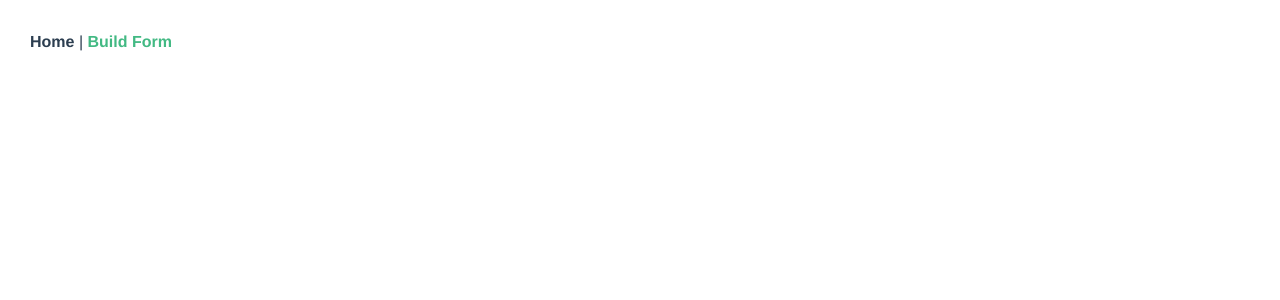
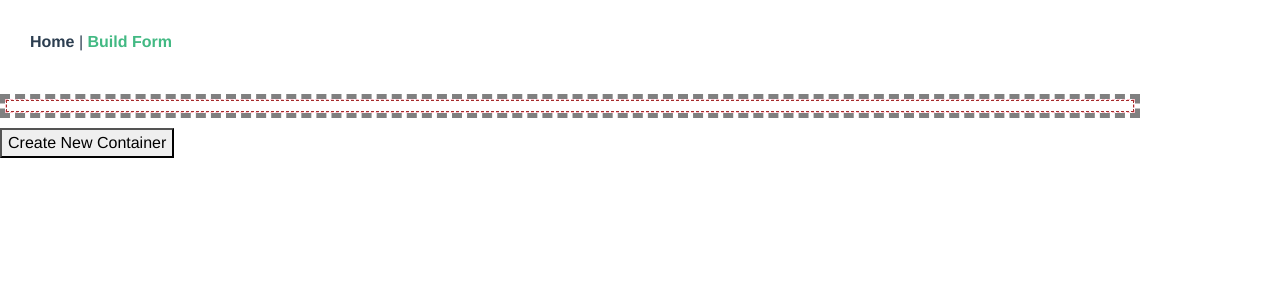
Before and after one commit to hirakumar/magicform, a Vue app: page /about in a window 1280 px wide. Both pictures are taken after a click on the button "Create New Container". Shown: the top 300 px of the page. Built offline with nearby package versions, Linux system fonts and the light colour scheme.

Commit message:
Removing Container and add container at last

```diff
--- a/src/components/Cols.vue
+++ b/src/components/Cols.vue
@@ -67,7 +67,9 @@ export default {
 	  clickCol : function(event){
 		  event.currentTarget.classList.add('active');
 		  this.$store.commit('setEditMode',true);
-		  this.$store.commit('setActiveEno',this.data.eno)
+		  this.$store.commit('setActiveEno',this.data.eno);
+       event.preventDefault();
+      event.stopPropagation();
 	  }
   },
   components:{
--- a/src/components/Container.vue
+++ b/src/components/Container.vue
@@ -1,6 +1,6 @@
 <template>
-  <b-container>
-  		<app-row :data="row" v-for="row in rows" :key="row.eno" :data-eno="row.eno" />
+  <b-container :data-eno="data.eno" @click ="clickCol">
+  		<app-row :data="row" v-for="row in rows" :key="row.eno"  :data-eno="row.eno" />
  </b-container>
 </template>
 
@@ -25,6 +25,13 @@ export default {
   			return val;
   		}
   	}
+  },
+  methods:{
+    clickCol : function(event){
+      event.currentTarget.classList.add('active');
+      this.$store.commit('setEditMode',true);
+      this.$store.commit('setActiveEno',this.data.eno)
+    }
   }
 }
 </script>
--- a/src/components/EditEle.vue
+++ b/src/components/EditEle.vue
@@ -5,7 +5,20 @@
                 {{eleObj}}
                 input : {{isInput}}
                 <b-form >
+                    <!-- Container -->
+
+                    <b-form-group v-if="isContainer" label="Where to add ?" label-cols="3">
+                       <b-form-select :options="containerAddOptions" size="sm" class="mt-3"></b-form-select>
+
+                    </b-form-group>
+
+                    <b-form-group v-if="isContainer">
+                       <b-button>Add Container </b-button>
+                      <b-button @click="removeObj">Remove Container </b-button>
+
+                    </b-form-group>
                     <!-- Cols -->
+
 
                     <b-form-group v-if="isCol"
                         id="cols"
@@ -149,7 +162,8 @@ export default {
             {value:'right', text:'Right'}
         ],
         colOptions:[1,2,3,4,5,6,7,8,9,10,11,12],
-        typeOptions:['text','number','email','password','search','url','tel','date','time','range','color']
+        typeOptions:['text','number','email','password','search','url','tel','date','time','range','color'],
+        containerAddOptions:['At First','Before','After','At Last']
       }
   },
   methods:{
@@ -177,6 +191,11 @@ export default {
   		set(val){
   			return val;
   		}
+      },
+      isContainer:{
+        get(){
+              return (this.eleObj.ele=="container" ? true : false);
+          }
       },
       isCol:{
           get(){
--- a/src/components/FormCreator.vue
+++ b/src/components/FormCreator.vue
@@ -1,5 +1,5 @@
 <template>
-	<div><button v-if="!hasContainer" @click="creatContainer">Create New Container</button></div>
+	<div><button @click="creatContainer">Create New Container</button></div>
 </template>
 <script>
 
@@ -27,3 +27,23 @@ export default {
   }
 }
 </script>
+<style lang="scss">
+form{
+
+
+.container{
+border:dashed 5px gray;
+margin:10px 0;
+}
+.container .row{
+	border:dashed 1px pink;
+}
+.container .row {
+	.col-1,.col-2,.col-3,.col-4,.col-5,.col-6,.col-7,.col-8,.col-9,.col-10,.col-11,.col-12{
+		border:dashed 1px brown;
+		padding:5px;
+	}
+}
+
+}
+	</style>
--- a/src/store/index.js
+++ b/src/store/index.js
@@ -98,6 +98,22 @@ export default new Vuex.Store({
         state.elements.push({ eno:1, ele:'container', order:1 })
         state.elements.push({eno:2, parent:1, ele:'row', order:1})
         state.elements.push({eno:3, parent:2, ele:'col', cols:12, order:1})
+      }else{
+        let allContainer = state.elements.filter(item=>item.ele==='container');
+        let x = allContainer.sort((a,b)=>{ return a.order - b.order });
+
+        let lastContainer = x[x.length-1];
+        let lastChild = state.elements[state.elements.length-1];
+
+        let lasteno=lastChild.eno;
+        let enoID = lastChild.eno;
+
+        lasteno++;
+        state.elements.push({ eno:lasteno, ele:'container', order:lastContainer+1 })
+        lasteno++;
+        state.elements.push({eno:lasteno, parent:lasteno-1, ele:'row', order:1})
+        lasteno++;
+        state.elements.push({eno:lasteno, parent:lasteno-1, ele:'col', cols:12, order:1})
       }
 
 
```
